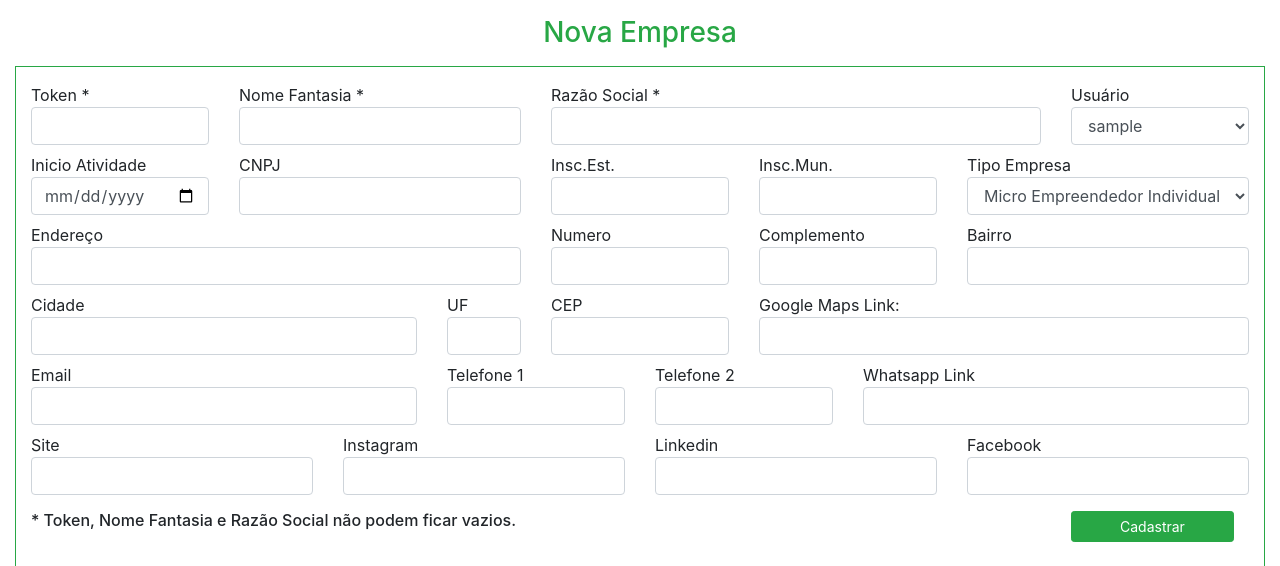
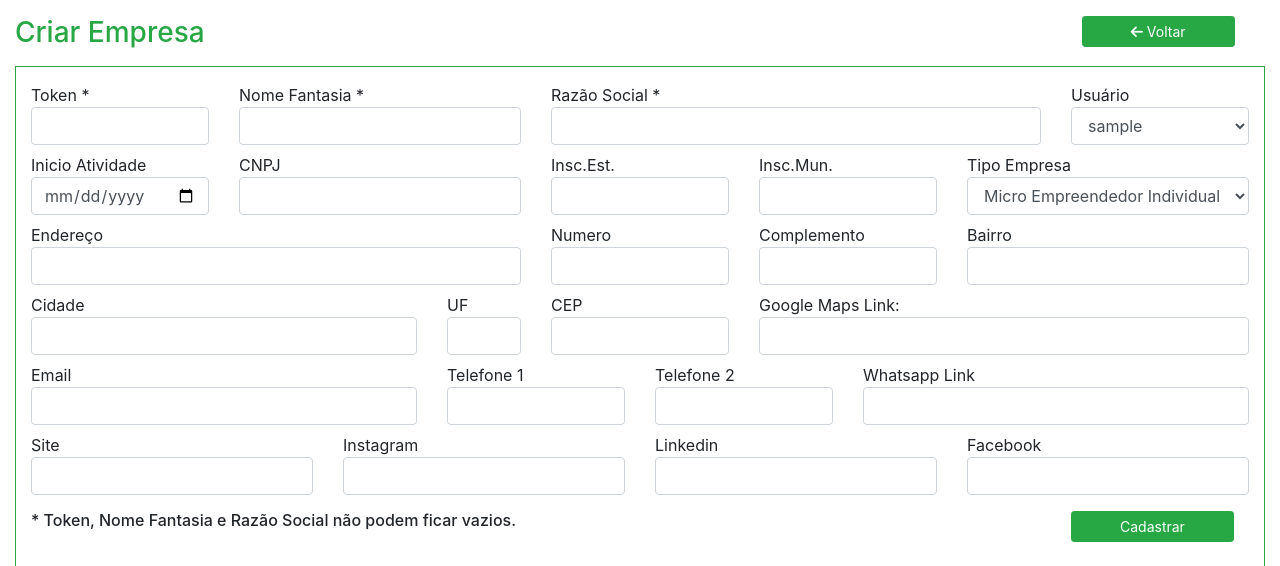
Before and after one commit to angelitasantos/sig-sanlis-django, a Django app: page /auth/nova_empresa/ in a window 1280 px wide. Shown: the part 120-686 px from the top of the page. Run offline with Django 4.2, Linux system fonts and the light colour scheme; the visitor is signed in with stand-in values (Sample User, id 1); data comes from the database, SQL or seed files in the repository; some libraries are stand-ins or nearby versions.

Commit message:
refactor company templates

```diff
--- a/activation/templates/base_user.html
+++ b/activation/templates/base_user.html
@@ -19,15 +19,15 @@
       <div class="form-inline">
         <a class="btn btn-outline-success btn-sm mx-2" href="{% url 'plataform:dashboard' %}">
           <i class="fa fa-home"></i></a>
-        <a class="navbar-brand" href="{% url 'home' %}">SANLIS</a>
+        <a class="navbar-brand" href="{% url 'home:home' %}">SANLIS</a>
       </div>
       <form class="form-inline">
         <span class="text-light px-3">Usuário: {{ user_login }}</span>
-        <a href="{% url 'logout' %}"
+        <a href="{% url 'activation:logout' %}"
           onclick="return confirm('Você tem certeza que deseja sair do painel?')"
           class="btn btn-outline-success btn-sm mr-2">Logout
         </a>
-        <a class="btn btn-outline-success btn-sm" href="{% url 'companies' %}">
+        <a class="btn btn-outline-success btn-sm" href="{% url 'activation:companies' %}">
           <i class="fa fa-gear"></i></a>
       </form>
     </nav>
--- a/activation/templates/company/breadcrumb.html
+++ b/activation/templates/company/breadcrumb.html
@@ -1,7 +1,7 @@
 <nav aria-label="breadcrumb">
     <ol class="breadcrumb">
         <li class="breadcrumb-item"><a href="{% url 'plataform:dashboard' %}">Painel</a></li>
-        <li class="breadcrumb-item"><a href="{% url 'companies' %}">Empresas</a></li>
-        <li class="breadcrumb-item"><a href="{% url 'companies' %}">Usuários</a></li>
+        <li class="breadcrumb-item"><a href="{% url 'activation:companies' %}">Empresas</a></li>
+        <li class="breadcrumb-item"><a href="{% url 'activation:companies' %}">Usuários</a></li>
     </ol>
 </nav>
--- a/activation/templates/company/company_create.html
+++ b/activation/templates/company/company_create.html
@@ -8,18 +8,31 @@
 
     {% include 'company/breadcrumb.html' %}
 
-    <div class="container-fluid mb-5">
+    <section class="row my-2">
 
-        <section class="text-center mb-3">
-            <h3 class="text-success">Nova Empresa</h3>
-            {% include 'messages.html' %}
-        </section>
+        <div class="col-md-10">
+            <h3 class="text-success">Criar Empresa</h3>
+        </div>
+
+        <div class="col-md-2">
+            <a href="{% url 'activation:companies' %}">
+                <button type="button" class="btn btn-success btn-sm px-5">
+                    <span class="fa fa-arrow-left"></span> Voltar
+                </button>
+            </a>
+        </div>
+
+    </section>
+
+    <section class="container-fluid mb-5">
+
+        {% include 'messages.html' %}
 
         <section class="row">
 
             <div class="col-md-12 border border-success py-2">
 
-                <form action="{% url 'company_create' %}" method="POST">
+                <form action="{% url 'activation:company_create' %}" method="POST">
                     {% csrf_token %}
 
                     <div class="row mt-2">
@@ -39,7 +52,7 @@
                             <span>Usuário</span>
                             <select class="form-control" name="user_company">
                                 {% for user in users %}
-                                    <option value="{{ user.id }}">{{ user.username }}</option>
+                                <option value="{{ user.id }}">{{ user.username }}</option>
                                 {% endfor %}
                             </select>
                         </div>
@@ -162,7 +175,8 @@
             </div>
 
         </section>
-    </div>
+
+    </section>
 
 </main>
 
--- a/activation/templates/user/user_login.html
+++ b/activation/templates/user/user_login.html
@@ -24,7 +24,7 @@
         </div>
 
         <div class="card-body">
-          <form action="{% url 'login' %}" method="POST">
+          <form action="{% url 'activation:login' %}" method="POST">
           {% csrf_token %}
 
             <span class="bold">Username</span>
@@ -41,7 +41,7 @@
 
         <div class="card-footer pt-4">
           <h4 class="text-center" style="bottom: 65px; font-weight: bold">Não tem uma conta ?&nbsp
-          <a href="{% url 'register' %}" class="btn btn-outline-success btn-sm px-5">REGISTRAR</a>
+          <a href="{% url 'activation:register' %}" class="btn btn-outline-success btn-sm px-5">REGISTRAR</a>
         </div>
 
       </div>
--- a/activation/templates/user/user_register.html
+++ b/activation/templates/user/user_register.html
@@ -30,7 +30,7 @@
         </ul>
 
         <div class="card-body">
-          <form action="{% url 'register' %}" method="POST">
+          <form action="{% url 'activation:register' %}" method="POST">
           {% csrf_token %}
 
             <div class="row">
@@ -90,7 +90,7 @@
         <div class="card-footer pt-4">
           <h4 class="text-center" style="bottom: 65px; font-weight: bold">
             Já possui uma conta ?&nbsp
-            <a href="{% url 'login' %}" class="btn btn-outline-success btn-sm px-5">CLIQUE AQUI</a>
+            <a href="{% url 'activation:login' %}" class="btn btn-outline-success btn-sm px-5">CLIQUE AQUI</a>
           </h4>
         </div>
 
--- a/activation/urls.py
+++ b/activation/urls.py
@@ -1,5 +1,8 @@
 from django.urls import path
 from . import views
+
+
+app_name = 'activation'
 
 urlpatterns = [
     path('registrar/', views.register, name='register'),
```
Also changed, not shown: activation/templates/company/company_list.html (+7 -7 lines), activation/templates/company/company_update.html (+20 -6 lines).
